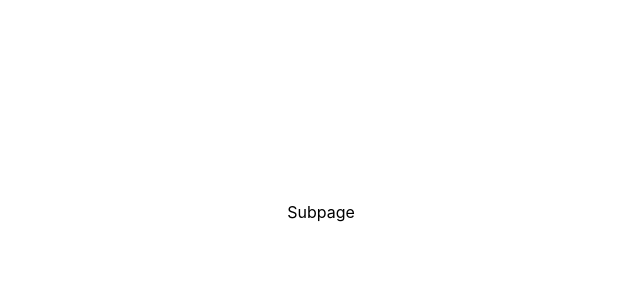
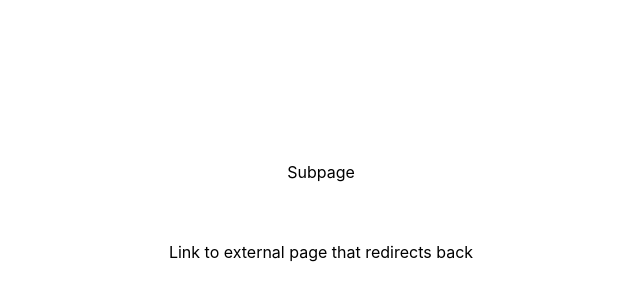
Before and after one commit to emolr/nextjs-pwa-example-test-app, a Next.js app: page / in a window 1280 px wide. Shown: the part 188-488 px from the top of the page, without its empty margins (319-959 px from the left). Built offline with nearby package versions, Linux system fonts and the light colour scheme.

Commit message:
1 file modified

```diff
--- a/pages/index.js
+++ b/pages/index.js
@@ -10,6 +10,12 @@ export default function Home() {
       </Head>
 
       <Link href="./subpage">Subpage</Link>
+      <br />
+      <br />
+      <br />
+      <a href="https://nextjs-pwa-example-test-app-redirect-page.vercel.app/">
+        Link to external page that redirects back
+      </a>
     </div>
   );
 }
```
